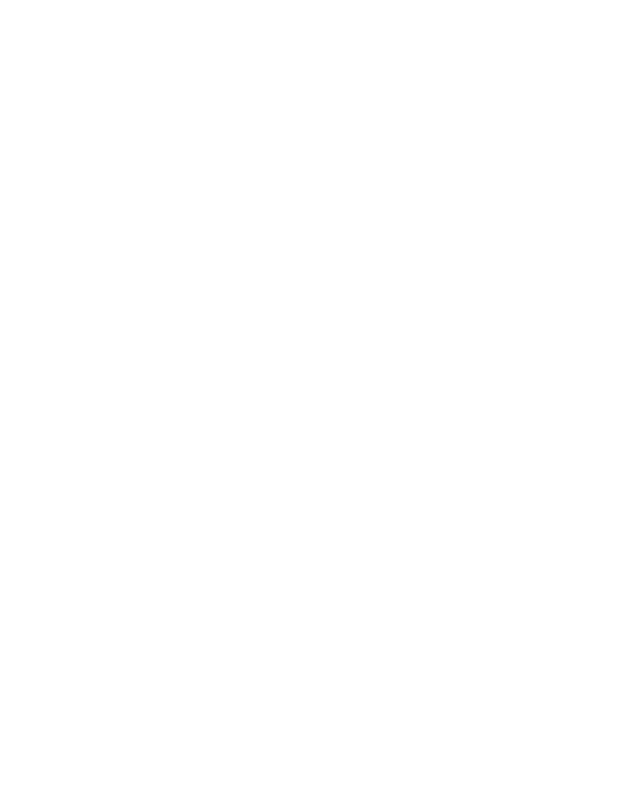
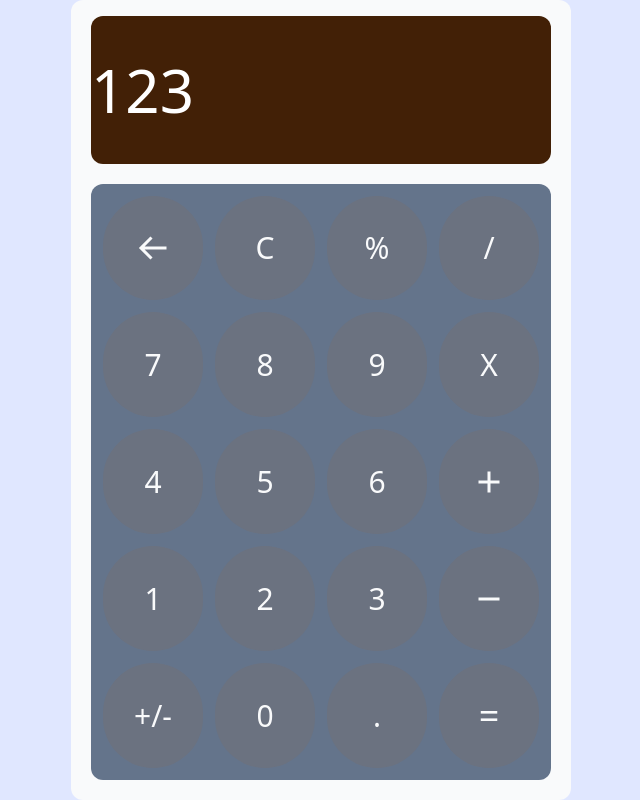
Before and after one commit to Ali-Ghasemi-Tech/calculator, a website: page index.html in a window 1280 px wide. Shown: the whole page, without its empty margins (319-959 px from the left). Drawn offline with Linux system fonts and the light colour scheme.

Commit message:
do html elments and name them

```diff
--- a/index.html
+++ b/index.html
@@ -6,8 +6,38 @@
     <meta name="viewport" content="width=device-width, initial-scale=1.0">
     <title>calculator</title>
     <link rel="stylesheet" href="dist/output.css">
+    <link rel="stylesheet" href="src/input.css">
 </head>
-<body>
-
+<body class="flex justify-center items-center h-screen bg-indigo-100">
+    <!-- calculator box -->
+    <div id="calculator-box" class="flex flex-col items-center w-[500px] h-[800px] bg-gray-50 rounded-xl ">
+        <!-- screen section -->
+        <div id="screen-section" class="flex items-center justify-start w-[92%] h-[200px] bg-yellow-950 mt-4 rounded-xl">
+            <span class="font-sans text-6xl text-white"> 123</span>
+        </div>
+        <!-- button section -->
+        <div id="button-section" class="bg-slate-500 w-[92%] h-full mt-5 mb-5 rounded-xl grid grid-cols-4 grid-rows-5 gap-3 p-3">
+            <button id="back" class="button flex justify-center items-center"><img src="images/arrow-back-regular-36.png" alt=""></button>
+            <button id="clear" class="button">C</button>
+            <button id="percent" class="button">%</button>
+            <button id="divide" class="button">/</button>
+            <button id="7" class="button">7</button>
+            <button id="8" class="button">8</button>
+            <button id="9" class="button">9</button>
+            <button id="multiply" class="button">X</button>
+            <button id="4" class="button">4</button>
+            <button id="5" class="button">5</button>
+            <button id="6" class="button">6</button>
+            <button id="plus" class="button flex justify-center items-center"><img src="images/plus-regular-36.png" alt=""></button>
+            <button id="1" class="button">1</button>
+            <button id="2" class="button">2</button>
+            <button id="3" class="button">3</button>
+            <button id="minus" class="button flex justify-center items-center"><img src="images/minus-regular-36.png" alt=""></button>
+            <button id="toggle" class="button">+/-</button>
+            <button id="0" class="button">0</button>
+            <button id="float" class="button">.</button>
+            <button id="equal" class="button text-4xl">=</button>
+        </div>
+    </div>
 </body>
 </html>
--- a/src/input.css
+++ b/src/input.css
@@ -1,3 +1,9 @@
 @tailwind base;
 @tailwind components;
 @tailwind utilities;
+
+@layer components{
+    .button{
+        @apply  bg-gray-500 text-3xl text-gray-50 rounded-full
+    }
+}
```
Also changed, not shown: dist/output.css, images/arrow-back-regular-36.png (added), images/minus-regular-36.png (added), images/plus-regular-36.png (added).
